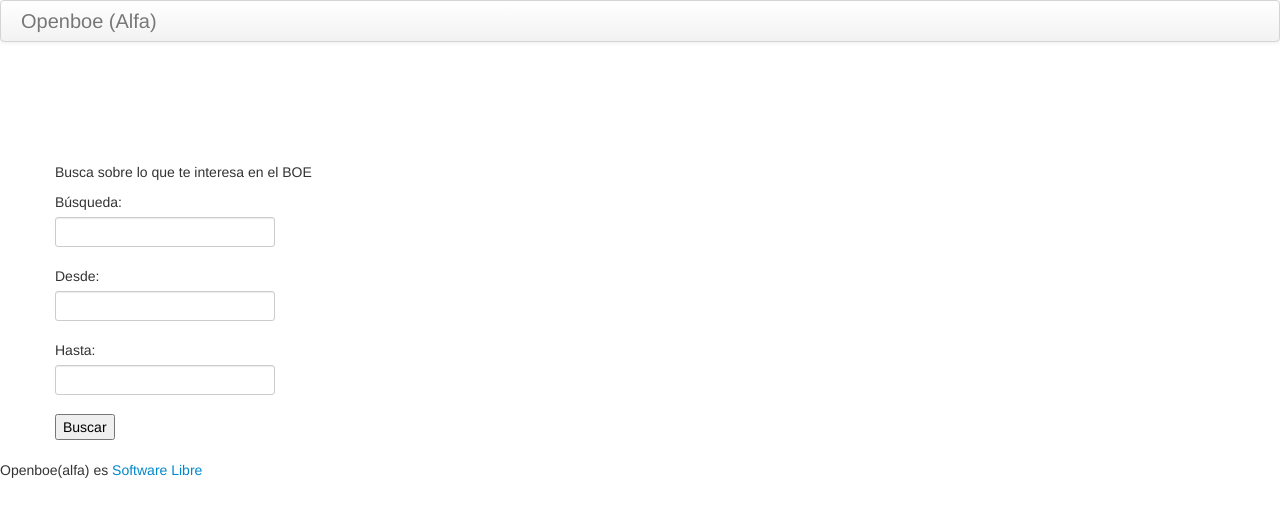
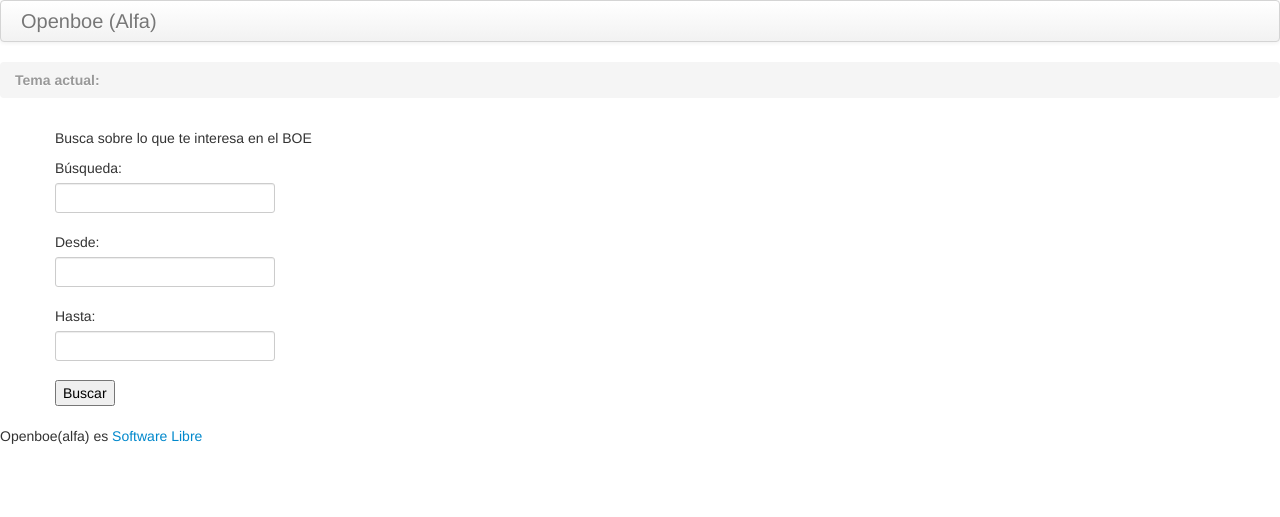
Before and after one commit to javaguirre/openboe, a Flask app: template templates/feeds.html in a window 1280 px wide. Shown: the top 517 px of the page. Run offline with Flask 2, Linux system fonts and the light colour scheme; the template is opened without the code that fills it, so the values that code supplies are empty; parts of the project's set-up code (start-up, migrations or seed data) failed here and were passed over; some libraries are stand-ins or nearby versions.

Commit message:
Added submenu with breadcrumb style

```diff
--- a/static/js/effects.js
+++ b/static/js/effects.js
@@ -10,4 +10,9 @@ $(function () {
         $(this).parent().addClass('active');
         $(href).addClass('active');
     });
+
+    $('.tab-pane li a').click(function() {
+        $('.breadcrumb li a').text($(this).text());
+        $(this).parent().parent().removeClass('active');
+    });
 });
--- a/templates/base.html
+++ b/templates/base.html
@@ -23,7 +23,9 @@
             </ul>
         </div>
     </div>
-    <div class="tabbable">
+    <ul class="breadcrumb">
+        <li class="active"><strong>Tema actual:</strong> <a href=""></a></li>
+    </ul>
     <div class="tab-content">
         {% for section in sections %}
             <div class="tab-pane" id="tab-{{ section['slug'] }}">
@@ -39,8 +41,7 @@
             </div>
         {% endfor %}
     </div>
-    </div>
-    <div class="container body-container" style="margin-top: 90px;">
+    <div class="container body-container">
         {% block content %}
         {% endblock %}
     </div>
```
Lines whose indentation alone changed are shown as unchanged.
